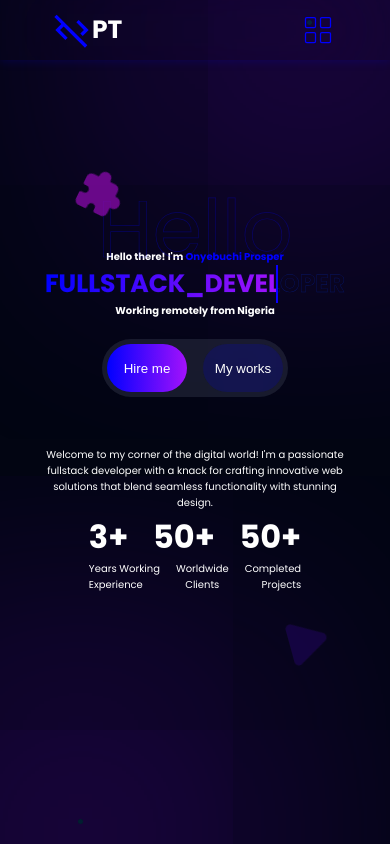
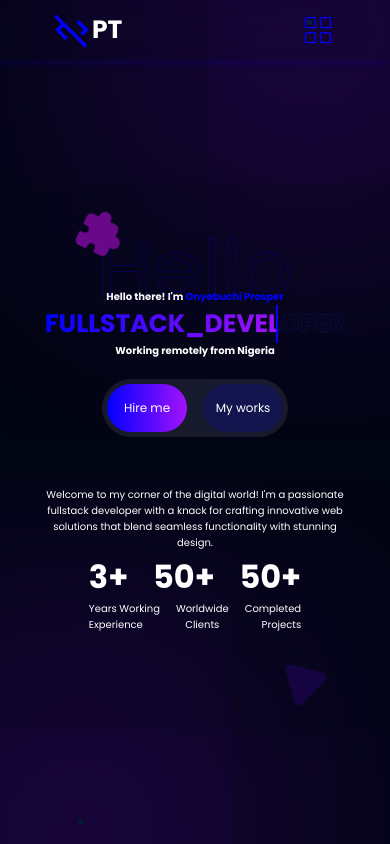
Before and after one commit to Prossytech001/Portfolio-page, a React app: page / in a window 390 px wide. Shown: the top 844 px of the page. Built offline with nearby package versions, Linux system fonts and the light colour scheme; the HTML template or start-up script is replaced by a standard one.

Commit message:
second push

```diff
--- a/src/components/Hero/Hero.css
+++ b/src/components/Hero/Hero.css
@@ -1,10 +1,11 @@
 .hero{
     width: 100%;
-    min-height: 125vh;
+    min-height: 100vh;
     position: relative;
     place-items: center;
     display: flex;
     justify-content: center;
+    margin-top: 40px;
 
 
 
@@ -232,6 +233,12 @@
     bottom: 7rem;
     right: 6rem;
 }
+.hero-con5{
+    width: 100%;
+    display: flex;
+    place-items: center;
+    justify-content: center;
+}
 .hero-con5 table tr {
     gap: 6rem;
     justify-content: space-between;
@@ -280,22 +287,24 @@
 
     color: var(--white--);
 }
-.hero-b2 .herohire{
+.hero-btn .herohire{
    background-image: var(--linear--);
     height: 3rem;
     width: 7rem;
     place-items: center;
     backdrop-filter: blur(60px);
 }
-.hero-b2 .herohir{
+.hero-btn .herohir{
     background-color: rgba(0, 0, 255, 0.164);
      height: 3rem;
      width: 7rem;
      place-items: center;
      backdrop-filter: blur(60px);
  }
-.hero-b1 button,.hero-b2 button{
-
+ .hero-btn a,.hero-btn a{
+   place-items: center;
+   display: flex;
+   justify-content: center;
     background-color: transparent;
     border: none;
     border-radius: 40px;
@@ -459,11 +468,16 @@
         font-size: 13px;
         gap: 2px;
     }
-    .hero-b2 .herohire{
+    .hero-btn .herohire{
         width: 5rem;
     }
-    .hero-b2 .herohir{
+    .hero-btn .herohir{
         width: 5rem;
+        font-size: 12px;
+    }
+    .hero-btn .herohire{
+        width: 5rem;
+        font-size: 12px;
     }
     .hero{
         min-height: 100vh;
--- a/src/components/Hero/Hero.jsx
+++ b/src/components/Hero/Hero.jsx
@@ -11,7 +11,7 @@ import '../Navbar/Navbar.jsx';
 import { IoExtensionPuzzle } from "react-icons/io5";
 import { PiTriangleFill } from "react-icons/pi";
 import { FaSquare } from "react-icons/fa";
-import { Link } from 'react-scroll';
+import { Link } from 'react-router-dom';
 
 
 
@@ -59,8 +59,8 @@ const Hero = () => {
       className="herosbut">
       <div className="hero-btn">
 
-            <div className="hero-b2"><Link to='/contact' ><button className='herohire'>Hire me</button></Link></div>
-            <div className="hero-b2"> <Link to='/featuredpost' ><button className='herohir'>My works</button></Link></div>
+      <Link to='/contact' className='herohire'>Hire me</Link>
+      <Link to='/featuredpost' className='herohir' > My works</Link>
 
              </div>
 
--- a/src/components/Ideas/Ideas.css
+++ b/src/components/Ideas/Ideas.css
@@ -167,7 +167,7 @@
 @media all and (max-width: 746px){
     .slide-wrapper .slide-con .slides{
         width: 100%;
-    height: 20rem;
+    height: auto;
     }
 
     .ideacon .idhk{
```
